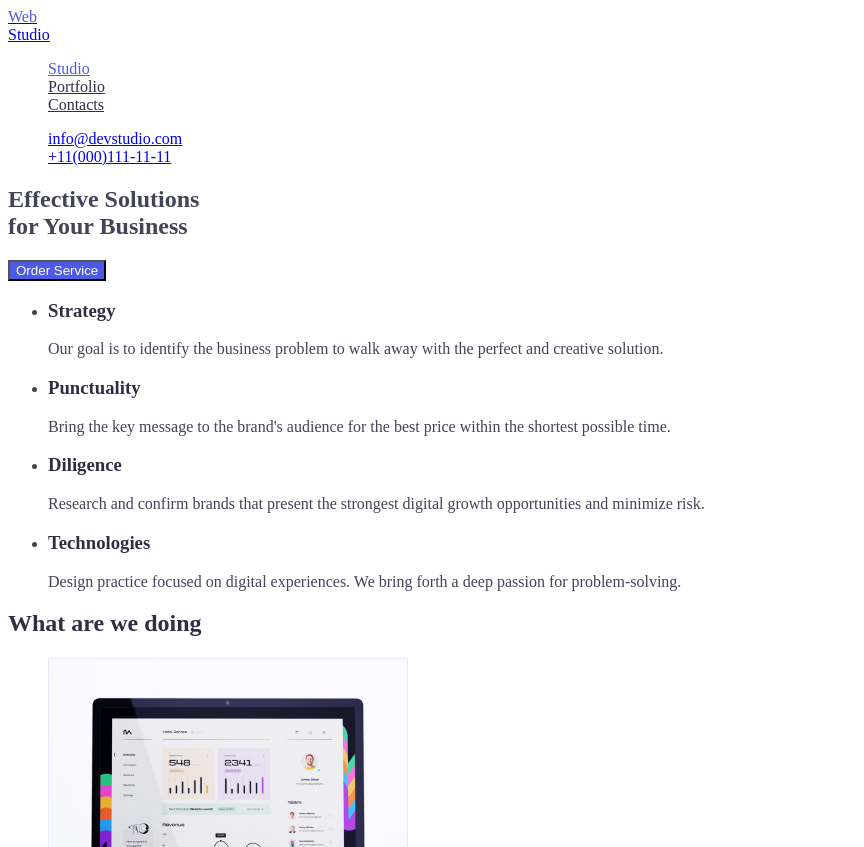
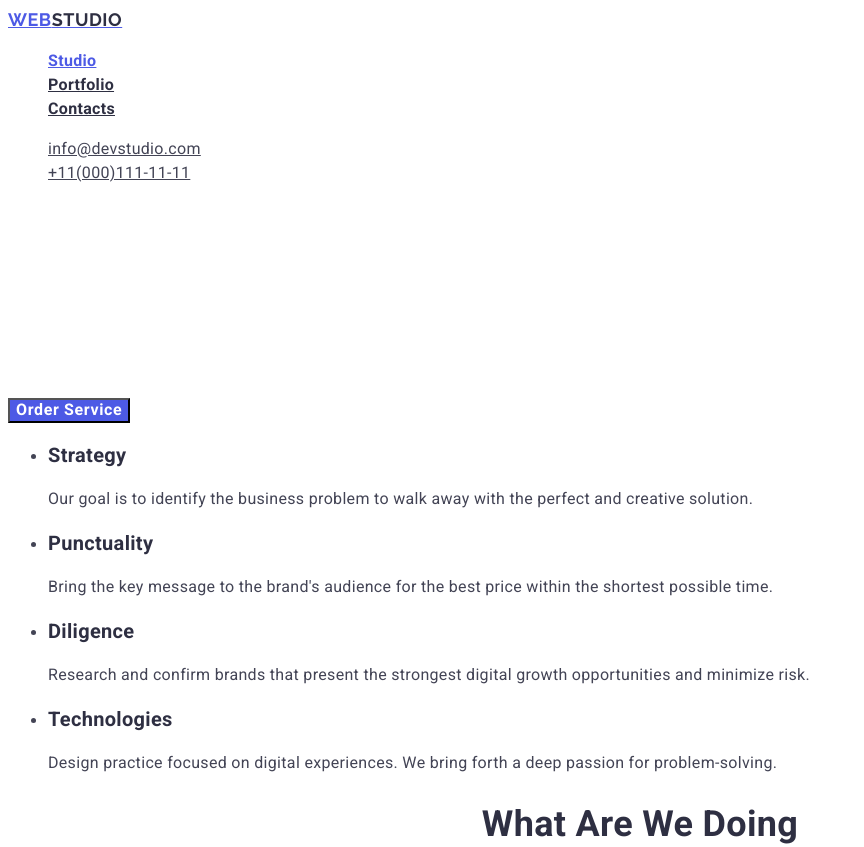
Before and after one commit to Victoria951/goit-markup-hw-02, a plain HTML site: page index.html in a window 1280 px wide. Shown: the top 847 px of the page, without its empty margins (0-864 px from the left). Drawn offline with Linux system fonts and the light colour scheme.

Commit message:
udapted index.html

```diff
--- a/css/styles.css
+++ b/css/styles.css
@@ -7,71 +7,105 @@
 body{
     color: var(--primary-text-color);
     background-color: var(--primary-white-color);
+    font-family: Roboto, sans-serif;
+    letter-spacing: 0.02em;
+    font-size: 16px;
+    line-height: 1.5;
 }
+
+/*logo*/
 .logo{
     color:var(--accent-color);
+    font-family: Raleway, cursive;
+    font-size: 18px;
+    line-height: 1.33;
+    letter-spacing: 0.03em;
 }
 
-.logo-studio{
+.logo .accent{
     color:var(--title-text-color);
+    font-family: Raleway, sans-serif;
+    font-size: 18px;
+    line-height: 1.33;
+    letter-spacing: 0.03em;
 }
 .list{
     list-style: none;
 }
 .logo-studio:hover
 .logo-studio:focus{
-    color:var(--primary-text-color);
+    color:var(--primary-text-color); /*який колір?*/
 }
 .logo:hover
 .logo:focus{
     color:var(--primary-text-color);
+
 }
 
 /*site-nav*/
 
 .site-nav .link{
     color: var(--title-text-color);
+    font-weight: 600;
+    font-size: 16px;
+    line-height: 1.5;
 }
 
 .site-nav .link:hover
 .site-nav .link:focus{
     color:var(--primary-text-color);
 }
-.site-nav .link.current{
+.site-nav .link.current{    /*який колір?*/
     color:var(--accent-color);
 }
 /*out-nav*/
-.aut-nav{
+.aut-nav .link{
     color: var(--primary-text-color);
+    font-size: 16px;
+    line-height: 1.5;
 }
 
 /*hero*/
 .hero-title{
-    ;
+   color:var(--primary-white-color);
+   font-weight: 600;
+   font-size: 56px;
+   line-height:1.07;
+   text-align: center;
+
 }
-
-/*section*/
-.section-title{
-    color:var(--title-text-color);
-}
-
 /*button*/
 
 .button{
     color:var(--primary-white-color);
     background-color:var(--accent-color);
+    font-family: inherit;
+    font-weight: 600;
+    font-size: 16px;
+    line-height: 1.18;
+    letter-spacing: 0.04em;
+
+}
+/*section*/
+.fueture-list .title{
+    color:var(--title-text-color);
+    font-weight: 600;
+    font-size: 20px;
+    line-height: 1.2;
 }
 
 
-
-  /*акцент #4D5AE5;*/
+/*work*/
+.work-list .title {
+    color:var(--title-text-color);
+    font-weight: 600;
+    font-size: 36px;
+    line-height: 1.11;
+    text-align: center;
+}
 
 
-
-
-
-
-/*header*/
+/*team*/
 
 
 
--- a/index.html
+++ b/index.html
@@ -5,15 +5,14 @@
     <meta http-equiv="X-UA-Compatible" content="IE=edge">
     <meta name="viewport" content="width=device-width, initial-scale=1.0">
     <title>Студія</title>
+    <link href="https://fonts.googleapis.com/css2?family=Raleway:wght@700&family=Roboto:wght@400;500;700;900&display=swap"
+     rel="stylesheet">
     <link rel="stylesheet" href="./css/styles.css">
 </head>
 <body>
     <header>
      <nav>
-      <a href="./images/Logo.svg">
-        <div class="logo">Web</div>
-        <div class="logo-sdudio">Studio</div>
-      </a>
+      <a href="./images/Logo.svg"class="logo">WEB<span class="accent">STUDIO</span></a>
 
       <ul class="site-nav list">
          <li><a href="" class="link current">Studio</a></li>
@@ -23,8 +22,8 @@
      </nav>
      <section>
       <ul class="aut-nav list">
-      <Li><a href="mailto:info@devstudio.com">info@devstudio.com</a></li>
-      <li><a href="tel:+11(000)111-11-11">+11(000)111-11-11</a></li>
+      <Li><a href="mailto:info@devstudio.com" class="link">info@devstudio.com</a></li>
+      <li><a href="tel:+11(000)111-11-11" class="link">+11(000)111-11-11</a></li>
       </ul>
      </section>
     </header>
@@ -36,30 +35,30 @@
        </section>
 
        <section class="section">
-        <ul>
+        <ul class="fueture-list">
             <li>
-              <h3 class="section-title">Strategy</h3>
+              <h3 class="title">Strategy</h3>
               <p>
                 Our goal is to identify the business
                 problem to walk away with the perfect and creative solution.
               </p>
             </li>
                 <li>
-                  <h3 class="section-title" >Punctuality</h3>
+                  <h3 class="title" >Punctuality</h3>
                   <p>
                     Bring the key message to the brand's audience for the
                     best price within the shortest possible time.
                   </p>
                 </li>
                 <li>
-                  <h3 class="section-title">Diligence</h3>
+                  <h3 class="title">Diligence</h3>
                   <p>
                     Research and confirm brands that present the strongest digital
                      growth opportunities and minimize risk.
                   </p>
                 </li>
                 <li>
-                  <h3 class="section-title">Technologies</h3>
+                  <h3 class="title">Technologies</h3>
                   <p>
                     Design practice focused on digital experiences.
                      We bring forth a deep passion for problem-solving.
@@ -68,8 +67,8 @@
         </ul>
        </section>
 
-       <section class="work">
-           <h2 class="section-title">What are we doing</h2>
+       <section class="work-list">
+           <h2 class="title">What Are We Doing</h2>
            <ul>
             <li>
                 <img src="images/img.jpg" alt="computer" width="360">
@@ -84,8 +83,8 @@
        </section>
 
        <section class="team">
-         <h2 class="section-title">Our Team</h2>
-         <ul>
+         <h2 class="team-title">Our Team</h2>
+         <ul >
             <li>
                 <img src="images/TeamCard.jpg" alt="Mark Cuererro" width="264">
                 <h3 class="section-title">Mark Guerrero</h3>
@@ -111,7 +110,7 @@
     </main>
 
     <footer classs="footer">
-        <a href="./images/Logo.svg">WebStudio</a>
+        <a href="./images/Logo.svg"class="logo">WEB<span class="accent">STUDIO</span></a>
           <p>
             Increase the flow of customers and sales for your business with
              digital marketing & growth solutions.
```
Also changed, not shown: portfolio.html (+15 -25 lines), images/ProjectCard.jpg (added).
